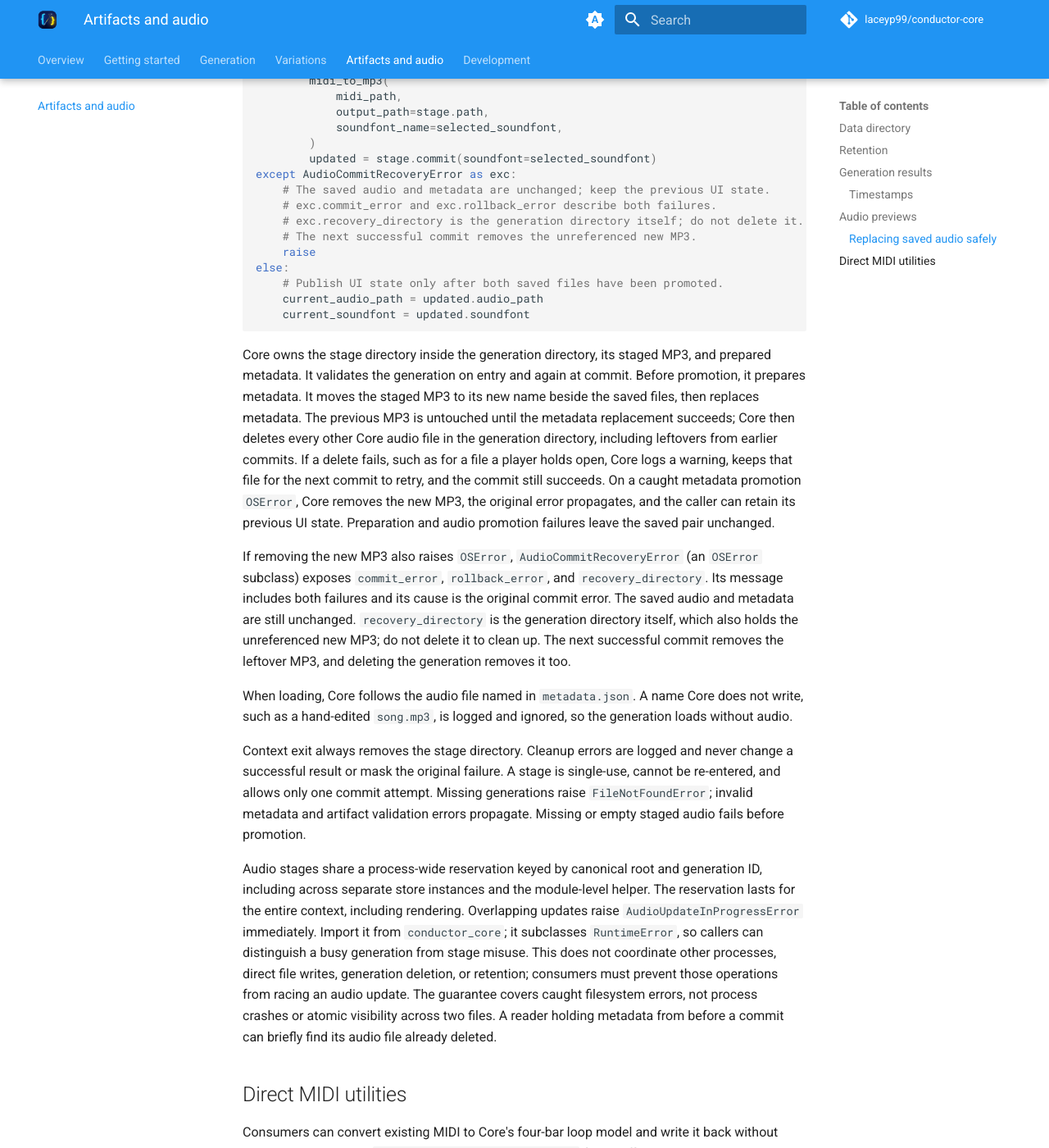
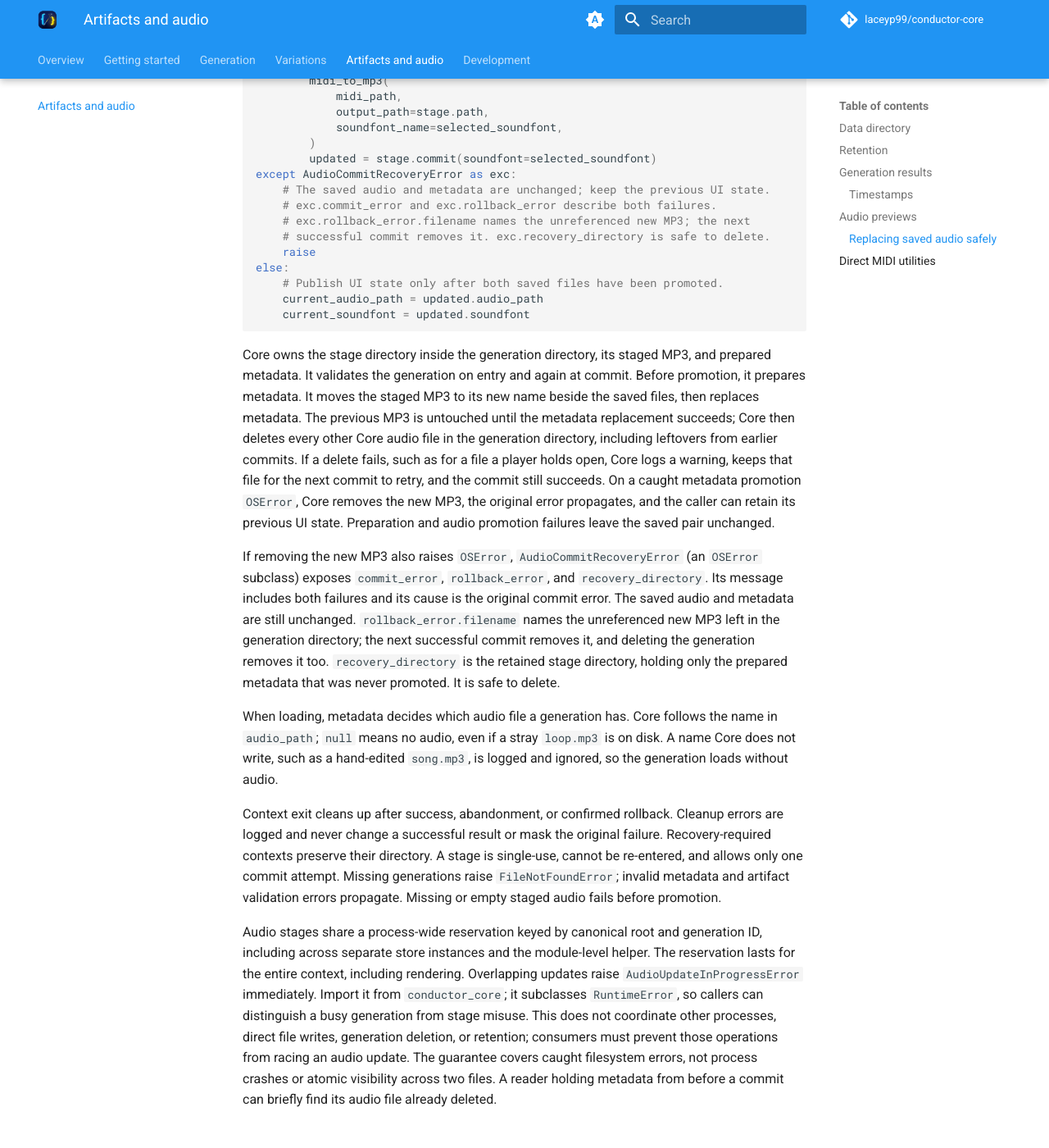
Before and after one commit to laceyp99/conductor-core, an MkDocs documentation site: the page built from docs/artifacts-and-audio.md, in a window 1280 px wide and 1400 px high, scrolled down 4118 px. Shown: the whole window at 82% size. Built offline with MkDocs 1.6.1 and Material for MkDocs 9.7.7, drawn with Linux system fonts in a browser that asks for light colours; comment, search, counter and statistics services are not loaded.

Commit message:
fix(storage): keep the stage on recovery failure and treat null audio as none
recovery_directory is again the disposable stage directory, and the
orphaned MP3 is named by rollback_error.filename. Metadata now decides
whether a generation has audio, so a null audio_path no longer falls back
to a stray loop.mp3 on disk.

Co-Authored-By: Claude Opus 5.5 <noreply@anthropic.com>

```diff
--- a/docs/artifacts-and-audio.md
+++ b/docs/artifacts-and-audio.md
@@ -158,8 +158,8 @@ try:
 except AudioCommitRecoveryError as exc:
     # The saved audio and metadata are unchanged; keep the previous UI state.
     # exc.commit_error and exc.rollback_error describe both failures.
-    # exc.recovery_directory is the generation directory itself; do not delete it.
-    # The next successful commit removes the unreferenced new MP3.
+    # exc.rollback_error.filename names the unreferenced new MP3; the next
+    # successful commit removes it. exc.recovery_directory is safe to delete.
     raise
 else:
     # Publish UI state only after both saved files have been promoted.
@@ -183,16 +183,19 @@ If removing the new MP3 also raises `OSError`, `AudioCommitRecoveryError` (an
 `OSError` subclass) exposes `commit_error`, `rollback_error`, and
 `recovery_directory`. Its message includes both failures and its cause is the
 original commit error. The saved audio and metadata are still unchanged.
-`recovery_directory` is the generation directory itself, which also holds the
-unreferenced new MP3; do not delete it to clean up. The next successful commit
-removes the leftover MP3, and deleting the generation removes it too.
+`rollback_error.filename` names the unreferenced new MP3 left in the generation
+directory; the next successful commit removes it, and deleting the generation
+removes it too. `recovery_directory` is the retained stage directory, holding
+only the prepared metadata that was never promoted. It is safe to delete.
 
-When loading, Core follows the audio file named in `metadata.json`. A name Core
-does not write, such as a hand-edited `song.mp3`, is logged and ignored, so the
-generation loads without audio.
+When loading, metadata decides which audio file a generation has. Core follows
+the name in `audio_path`; `null` means no audio, even if a stray `loop.mp3` is on
+disk. A name Core does not write, such as a hand-edited `song.mp3`, is logged
+and ignored, so the generation loads without audio.
 
-Context exit always removes the stage directory. Cleanup errors are logged and
-never change a successful result or mask the original failure. A stage is
+Context exit cleans up after success, abandonment, or confirmed rollback. Cleanup
+errors are logged and never change a successful result or mask the original
+failure. Recovery-required contexts preserve their directory. A stage is
 single-use, cannot be re-entered, and allows only one commit attempt. Missing
 generations raise `FileNotFoundError`; invalid metadata and artifact validation
 errors propagate. Missing or empty staged audio fails before promotion.
```
Also changed, not shown: CHANGELOG.md (+7 -3 lines), 4 other files.
